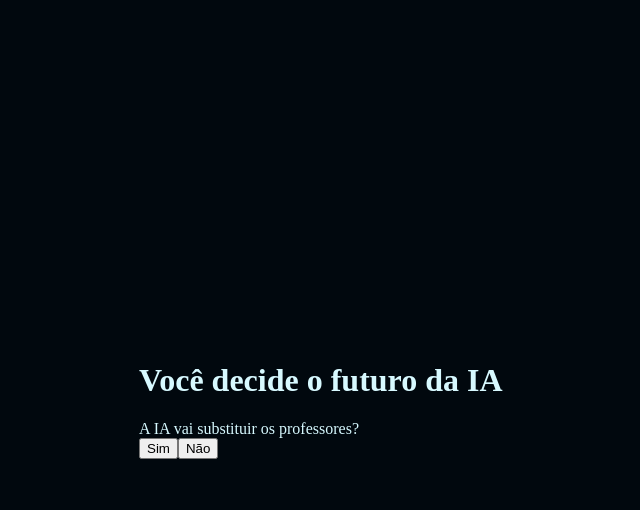
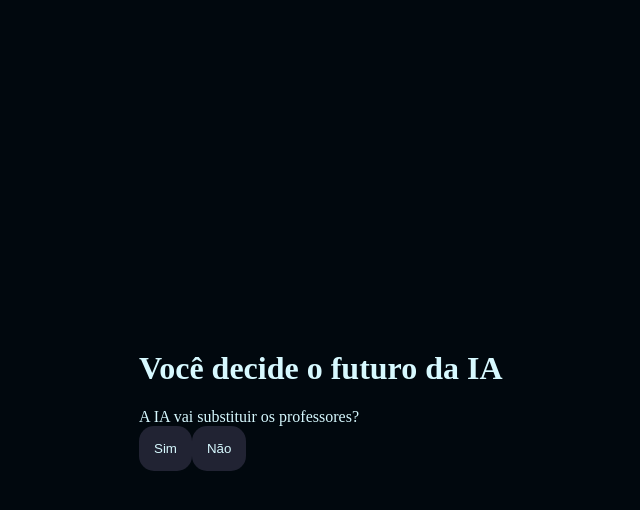
Before and after one commit to MBaldicera/IA3D, a plain HTML site: page index.html in a window 1280 px wide. Both pictures are taken after a click on the button "Sim". Shown: the whole page, without its empty margins (201-841 px from the left). Drawn offline with Linux system fonts and the light colour scheme.

Commit message:
Add files via upload

```diff
--- a/script.js
+++ b/script.js
@@ -57,8 +57,8 @@ function mostraAlternativas() {
     }
 }
 function respostaSelecionada(opcaoSelecionada){
-    const afirmacoes = opcaoSelecionada.afirmativa;
-    respostas += afirmacoes;
+    const afirmacoes = opcaoSelecionada.afirmação;
+    respostas += afirmacoes + " ";
     posicao++;
     mostraPergunta();
 }
--- a/style.css
+++ b/style.css
@@ -18,3 +18,15 @@ body{
     width: 90%;
     max-width: 600px;
 }
+button{
+    background-color: var(--cor-secundaria);
+    color: var(--cor-texto);
+    border: none;
+    border-radius: 15px;
+    padding: 15px;
+    transition: background-color 0.5s;
+}
+button:hover{
+    background-color: var(--cor-destaque);
+    color: var(--cor-principal);
+}
```
